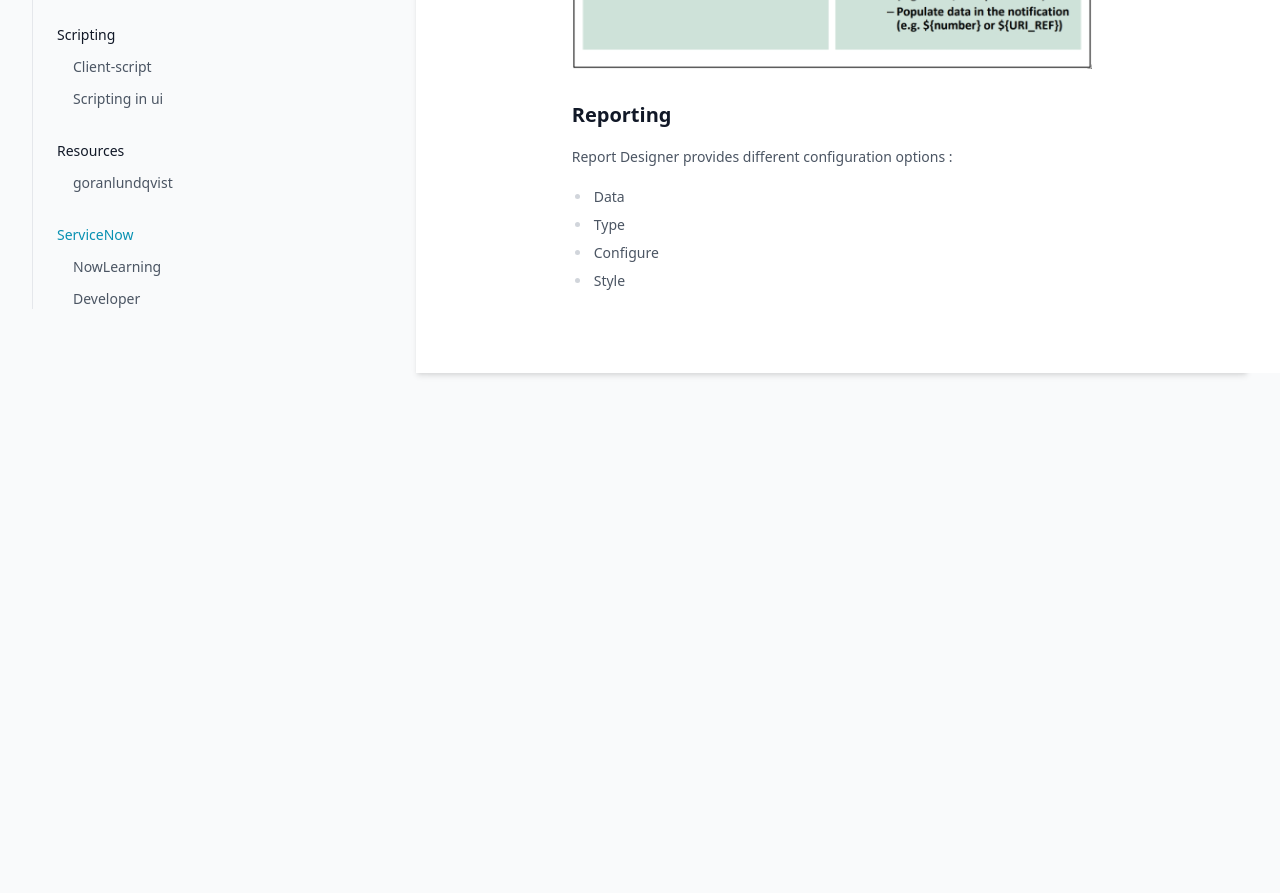
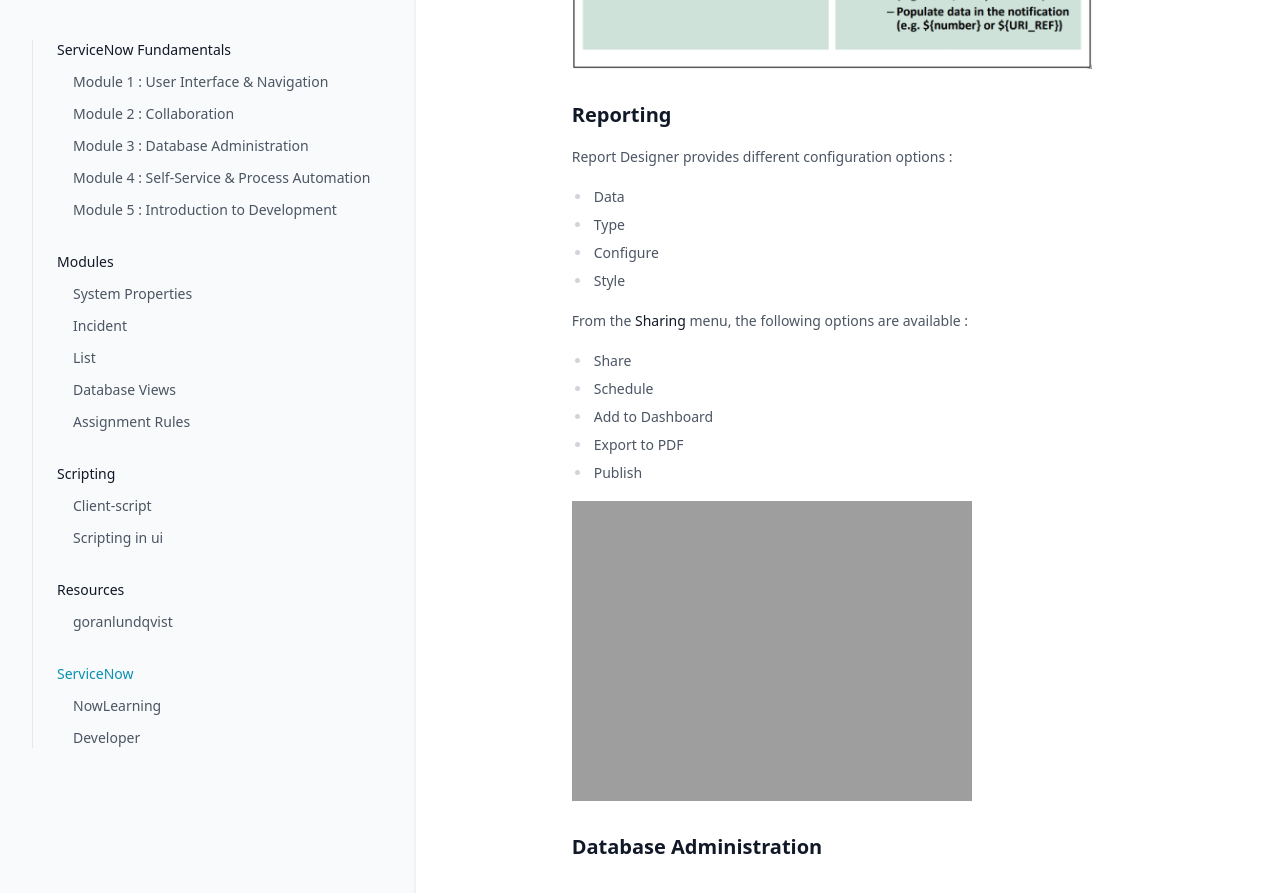
Before and after one commit to greglejeune/ebook, a Jekyll site: the page built from _servicenow/2021-11-01-snf-module2.md, in a window 1280 px wide and 900 px high, scrolled down 2691 px. Shown: the top 893 px of the window. Built offline with Jekyll 4.4.1, drawn with Linux system fonts in a browser that asks for light colours.

Commit message:
Update 2021-11-01-snf-module2.md

```diff
--- a/_servicenow/2021-11-01-snf-module2.md
+++ b/_servicenow/2021-11-01-snf-module2.md
@@ -118,3 +118,19 @@ category: snf
   <li>Configure</li>
   <li>Style</li>
 </ul>
+
+<p style="text-align: justify;">
+    From the <strong>Sharing</strong> menu, the following options are available :
+</p>
+
+<ul>
+  <li>Share</li>
+  <li>Schedule</li>
+  <li>Add to Dashboard</li>
+  <li>Export to PDF</li>
+  <li>Publish</li>
+</ul>
+
+<img src="https://greglejeune.github.io/ebook/img/SNFundamentals2-3.png">
+
+<h2>Database Administration</h2>
```
